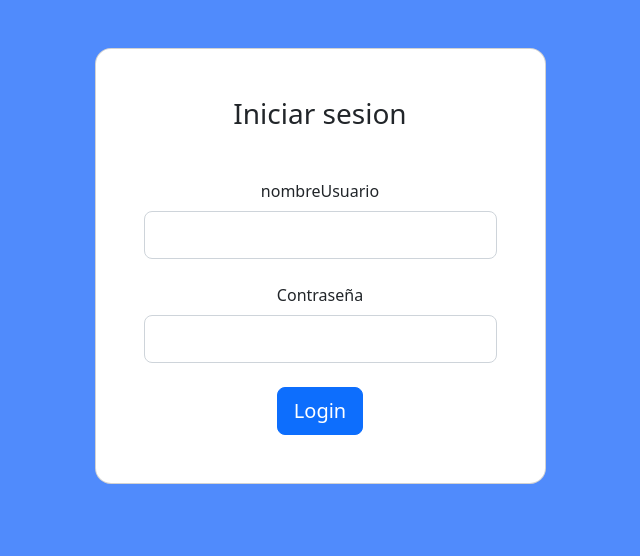
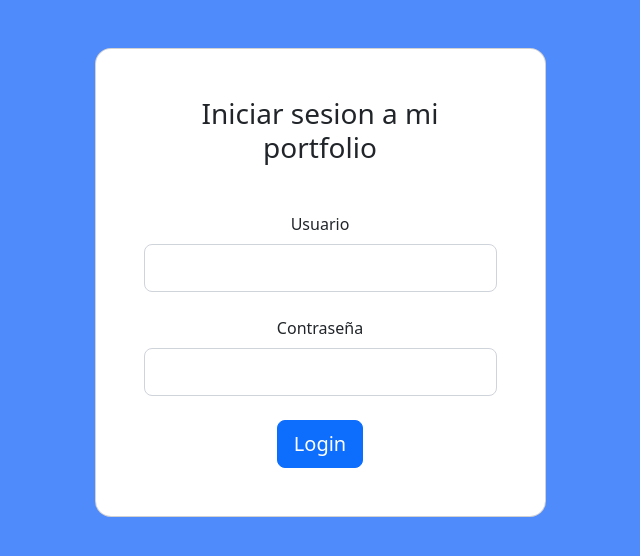
Before and after one commit to mgMarquez/portfolio-FrontEnd, an Angular app: page /login in a window 1280 px wide. Shown: the top 556 px of the page, without its empty margins (320-960 px from the left). Built offline with nearby package versions, Linux system fonts and the light colour scheme.

Commit message:
boton cerrar sesion

```diff
--- a/src/app/components/login/login.component.html
+++ b/src/app/components/login/login.component.html
@@ -5,10 +5,10 @@
         <div class="col-12 col-md-8 col-lg-6 col-xl-5">
           <div class="card shadow-2-strong" style="border-radius: 1rem">
             <div class="card-body p-5 text-center">
-              <h3 class="mb-5">Iniciar sesion</h3>
+              <h3 class="mb-5">Iniciar sesion a mi portfolio</h3>
 
               <div class="form-outline mb-4">
-                <label class="form-label" for="typeEmailX-2">nombreUsuario</label>
+                <label class="form-label" for="typeEmailX-2">Usuario</label>
                 <input
                   type="email"
                   id="typeEmailX-2"
@@ -21,10 +21,10 @@
                 />
                 <div *ngIf="NombreUsuario?.errors && NombreUsuario?.touched">
                   <p *ngIf="NombreUsuario?.hasError('required')" class="text-danger">
-                    El nombreUsuario es requerido.
+                    El nombre de usuario es requerido.
                   </p>
                   <p *ngIf="NombreUsuario?.hasError('nombreUsuario')" class="text-danger">
-                    El formato del nombreUsuario debe ser válido.
+                    El formato del nombre de usuario debe ser válido.
                   </p>
                 </div>
               </div>
--- a/src/app/components/menu-navegacion/menu-navegacion.component.html
+++ b/src/app/components/menu-navegacion/menu-navegacion.component.html
@@ -28,7 +28,8 @@
         <a class="nav-link" href="#"><i class="fab fa-facebook fs-3"></i></a>
         <a class="nav-link" href="#"><i class="fab fa-twitter fs-3"></i></a>
         <a class="nav-link" href="#"><i class="fab fa-instagram fs-3"></i></a>
-        <button class="btn btn-primary bg-gradient" type="submit">Login</button>
+        <button class="btn btn-primary bg-gradient" type="button" (click)="onLogin()" *ngIf="!isLogged">Iniciar Sesion</button>
+        <button class="btn btn-primary bg-gradient" type="button" (click)="onLogout()" *ngIf="isLogged">Cerrar Sesion</button>
       </div>
     </div>
   </div>
--- a/src/app/components/menu-navegacion/menu-navegacion.component.ts
+++ b/src/app/components/menu-navegacion/menu-navegacion.component.ts
@@ -1,4 +1,6 @@
 import { Component, OnInit } from '@angular/core';
+import { Router } from '@angular/router';
+import { AuthService } from 'src/app/services/auth.service';
 
 @Component({
   selector: 'app-menu-navegacion',
@@ -6,10 +8,23 @@ import { Component, OnInit } from '@angular/core';
   styleUrls: ['./menu-navegacion.component.css']
 })
 export class MenuNavegacionComponent implements OnInit {
-
-  constructor() { }
+  isLogged: boolean = false;
+  constructor(private router:Router, private authService:AuthService) { }
 
   ngOnInit(): void {
+    if(this.authService.UsuarioAutenticado) {
+      this.isLogged = true;
+    } else {
+      this.isLogged = false;
+    }
   }
 
+  onLogin(): void {
+    this.router.navigate(['/login']);
+  }
+
+  onLogout(): void {
+    this.authService.CerrarSesion();
+    window.location.reload();
+  }
 }
--- a/src/app/services/auth.service.ts
+++ b/src/app/services/auth.service.ts
@@ -23,6 +23,10 @@ export class AuthService {
     }))
   }
 
+  CerrarSesion(): void {
+    sessionStorage.removeItem('currentUser');
+  }
+
   get UsuarioAutenticado() {
     return this.currentUserSubject.value;
   }
```
